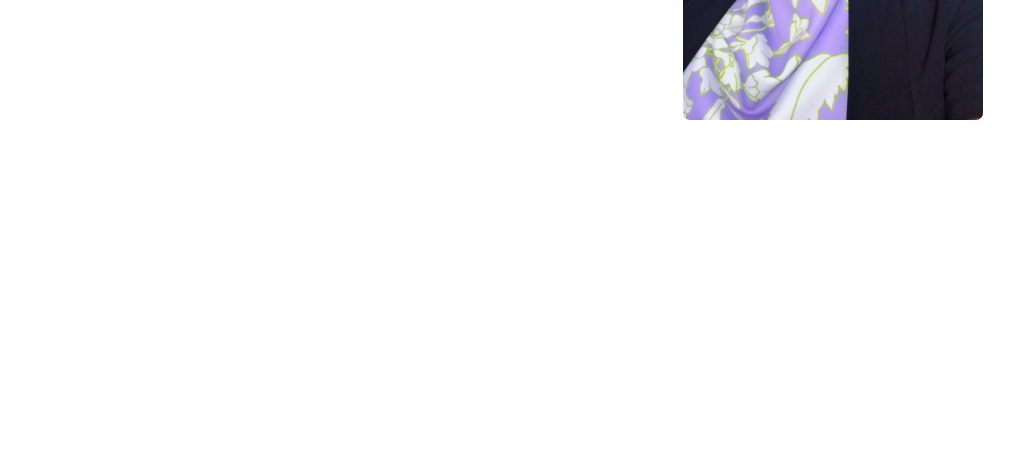
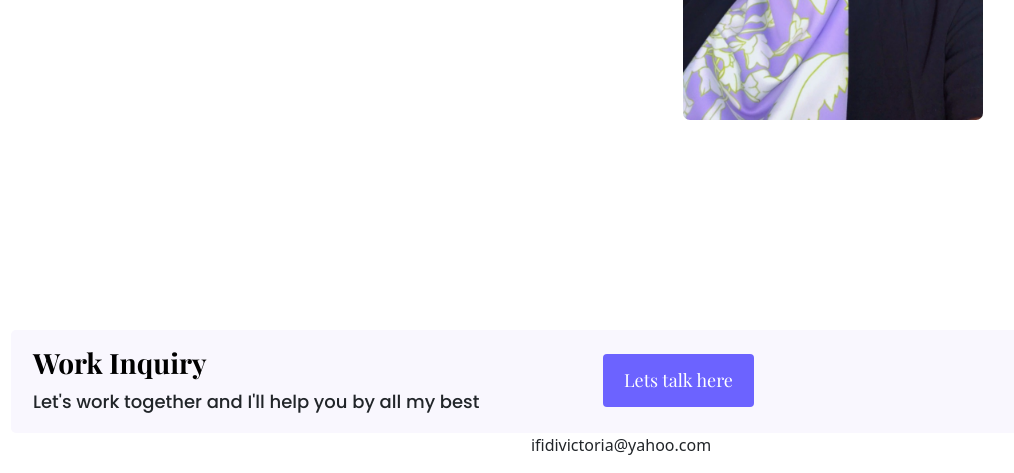
Before and after one commit to Preye-Ifidi/Homepage-hero, a plain HTML site: page about.html in a window 1280 px wide. Shown: the part 624-1097 px from the top of the page, without its empty margins (19-1033 px from the left). Before the commit the page ends 954 px from the top, so only its background shows below. Drawn offline with nearby package versions, Linux system fonts and the light colour scheme; a web font is replaced by a local one.

Commit message:
added footer to about page

```diff
--- a/about.html
+++ b/about.html
@@ -50,5 +50,21 @@
         </div>
       </div>
     </div>
+    <footer>
+      <div class="container">
+        <div class="row">
+          <div class="col-6">
+            <h3 class="mt-3">Work Inquiry</h3>
+            <p class="mb-3">
+              Let's work together and I'll help you by all my best
+            </p>
+          </div>
+          <div class="col-6">
+            <a href="" class="btn btn-branding mt-4">Lets talk here</a>
+          </div>
+        </div>
+      </div>
+    </footer>
+    <div class="text-center mb-3">ifidivictoria@yahoo.com</div>
   </body>
 </html>
--- a/app.css
+++ b/app.css
@@ -25,18 +25,33 @@ h2 {
   font-size: 64px;
 }
 
-.hero {
-  background-color: var(--secondary-color);
-  text-align: center;
-  padding: 160px 20px;
-}
-
 p {
   font-family: var(--heading-font-family);
   font-weight: 500;
   font-style: normal;
   font-size: 16px;
   line-height: 30px;
+}
+
+footer {
+  font-size: 30px;
+  font-family: var(--default-font-family);
+  background-color: var(--secondary-color);
+  margin-right: 40px;
+  margin-left: 30px;
+  width: 1160px;
+  border-radius: 5px;
+}
+
+footer p {
+  font-size: 18px;
+  font-family: var(--heading-font-family);
+}
+
+.hero {
+  background-color: var(--secondary-color);
+  text-align: center;
+  padding: 160px 20px;
 }
 
 .hero p {
```
